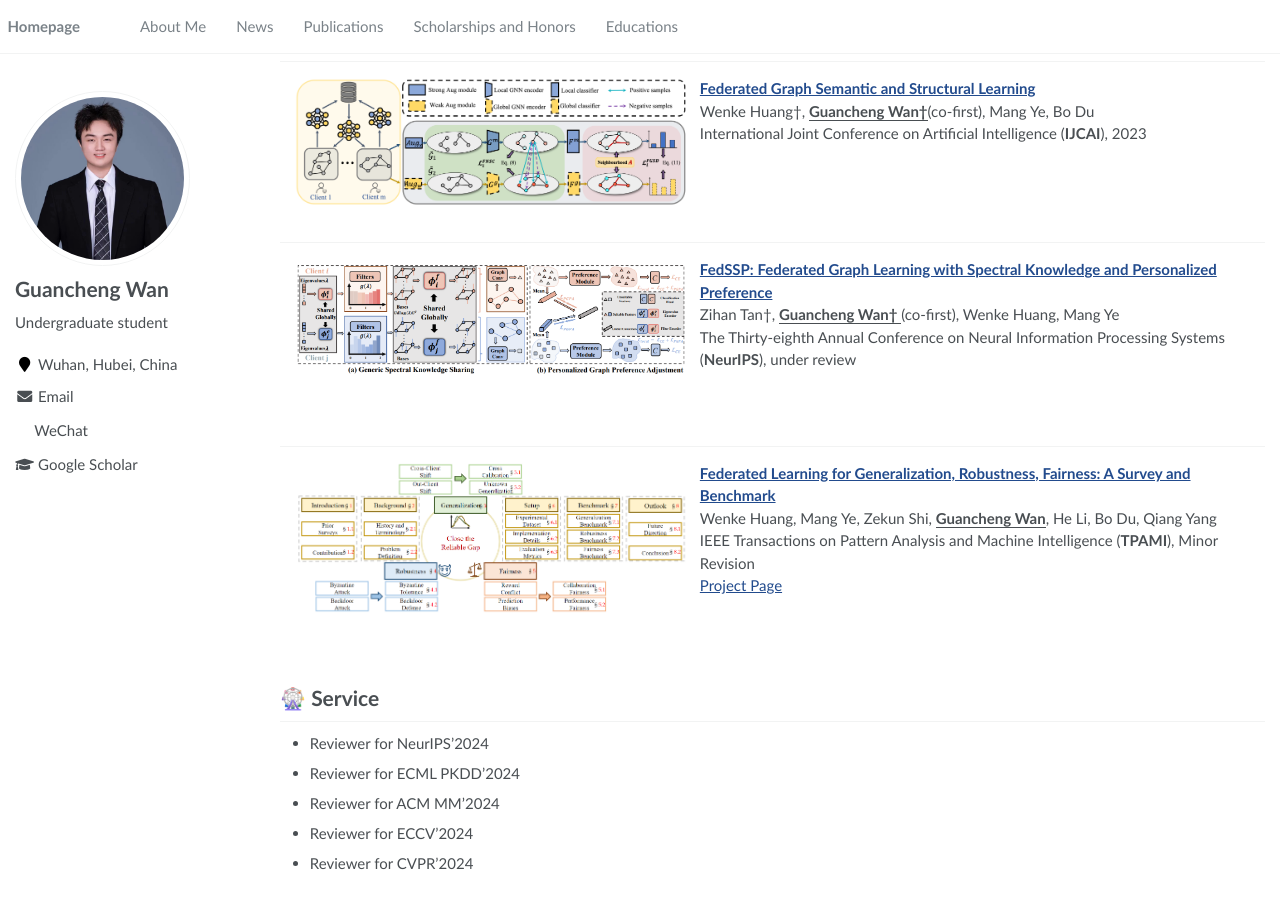
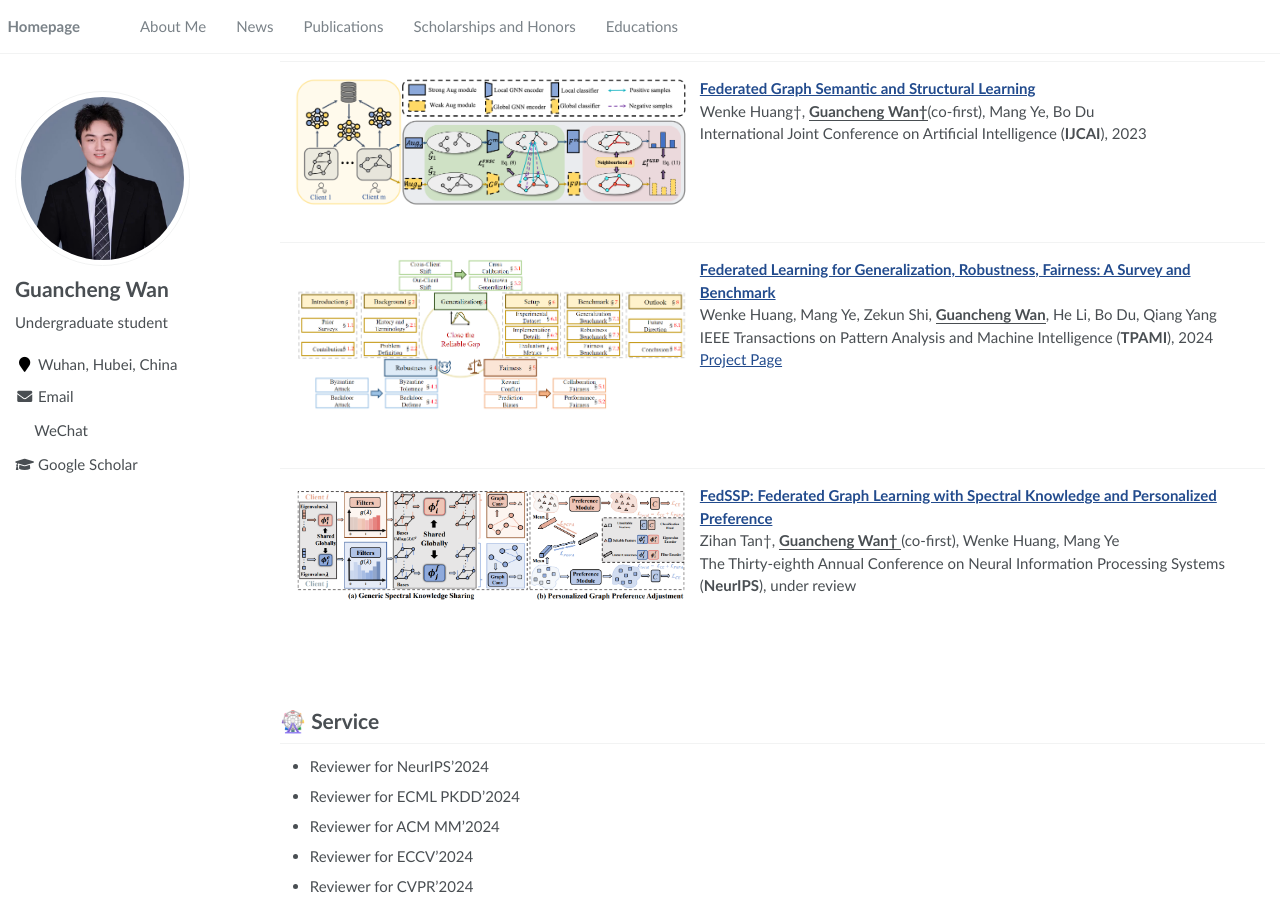
Before and after one commit to SuHui03/guanchengWan.github.io, a Jekyll site: the page built from _pages/about.md, in a window 1280 px wide and 900 px high, scrolled down 1314 px. Built offline with Jekyll 4.4.1, drawn with Linux system fonts in a browser that asks for light colours; some of the changed text lies outside the part shown.

Commit message:
Update about.md

```diff
--- a/_pages/about.md
+++ b/_pages/about.md
@@ -45,6 +45,7 @@ c) Self-supervised Graph Learning
 
 <div style="max-height: 200px; overflow-y: auto;">
 <ul>
+  <li><em>2024.06:</em> ✨✨✨ Our survey is accepted by <strong>TPAMI</strong>, congrats to all collaborators!</li>
   <li><em>2024.05:</em> I serve as a reviewer for <strong>NeurIPS 2024</strong>.</li>
   <li><em>2024.05:</em> ✨✨✨ Our survey about Graph Neural Networks in Epidemic Modeling is accepted by <strong>KDD 2024</strong>. See you in Barcelona!</li>
   <li><em>2024.05:</em> ✨✨✨ Happy that our paper about self-supervised graph learning was accepted by <strong>ICML 2024</strong>. See you in Austria!</li>
@@ -126,6 +127,27 @@ hspace="10"   wspace="20" src="../images/fgssl.png"></dt>
 <br />
 <br />
 
+
+
+---
+
+
+<dl>
+  <dt><img align="left" width="400"
+hspace="10" wspace="20" src="../images/flsurvey.png">
+</dt>
+  <dd><a href="https://arxiv.org/abs/2311.06750"><strong>Federated Learning for Generalization, Robustness, Fairness: A Survey and Benchmark</strong></a></dd>
+  <dd>Wenke Huang, Mang Ye, Zekun Shi, <strong><u>Guancheng Wan</u></strong>, He Li, Bo Du,  Qiang Yang
+  </dd>
+    <dd>IEEE Transactions on Pattern Analysis and Machine Intelligence (<strong>TPAMI</strong>), 2024</dd>
+    <dd><a href="https://github.com/WenkeHuang/MarsFL">Project Page</a></dd>
+</dl>
+
+<br/>
+<br/>
+<br/>
+
+
 ---
 
 
@@ -143,21 +165,7 @@ hspace="10" wspace="20" src="../images/FedSSP.png">
 <br/>
 <br/>
 
----
 
-
-<dl>
-  <dt><img align="left" width="400"
-hspace="10" wspace="20" src="../images/flsurvey.png">
-</dt>
-  <dd><a href="https://arxiv.org/abs/2311.06750"><strong>Federated Learning for Generalization, Robustness, Fairness: A Survey and Benchmark</strong></a></dd>
-  <dd>Wenke Huang, Mang Ye, Zekun Shi, <strong><u>Guancheng Wan</u></strong>, He Li, Bo Du,  Qiang Yang
-  </dd>
-    <dd>IEEE Transactions on Pattern Analysis and Machine Intelligence (<strong>TPAMI</strong>), Minor Revision</dd>
-    <dd><a href="https://github.com/WenkeHuang/MarsFL">Project Page</a></dd>
-</dl>
-
-<br/>
 <!-- <br/> -->
 <!-- <br/> -->
 
```
